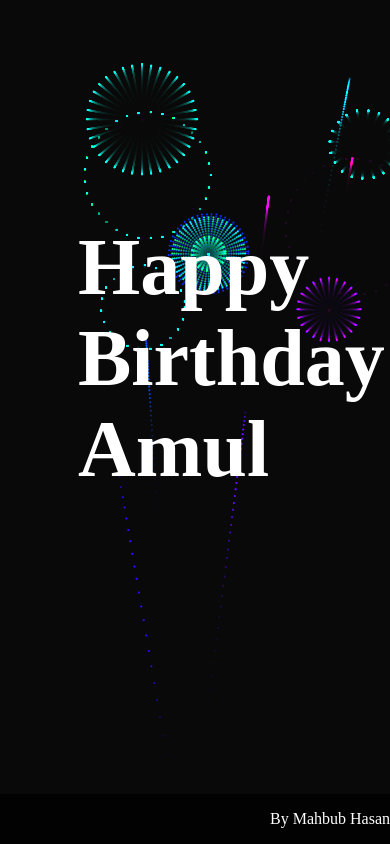
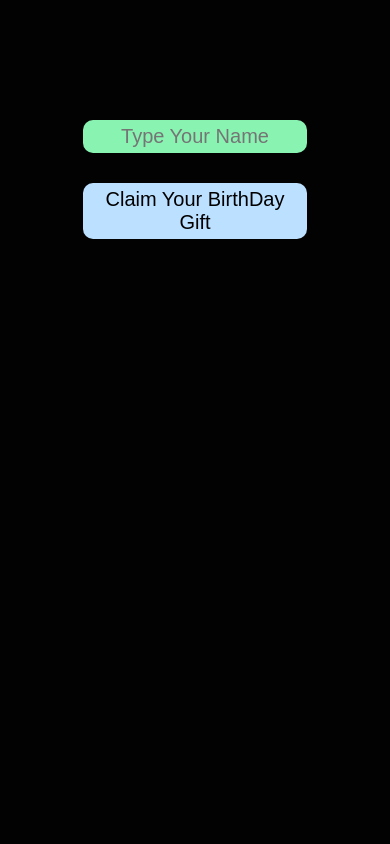
Before and after one commit to mahbubhasanhira/Happy_Birthday, a plain HTML site: page index.html in a window 390 px wide. Both pictures are taken after a click on the button "Claim Your BirthDay Gift". Drawn offline with Linux system fonts and the light colour scheme.

Commit message:
input add and make responsive

```diff
--- a/app.js
+++ b/app.js
@@ -158,9 +158,17 @@ document.ontouchstart = evt => birthday.onClick(evt)
 
 const birthDay_container = document.querySelector('.birthDay_container');
 const birthday_btn = document.querySelector('.birthday_btn')
+const name = document.getElementById('name');
 
-    birthday_btn.addEventListener('click', () => {
-
-        birthDay_container.style.display = 'block';
-        birthday_btn.style.display = 'none';
-    });
+      birthday_btn.addEventListener('click', () => {
+          const input = document.getElementById('input');
+          if(input.value.length == 0){
+            alert('Please Type Your Name');
+          }
+          else if(input.value.length > 1){
+              input.style.display = 'none';
+              name.textContent = input.value;
+              birthDay_container.style.display = 'block';
+              birthday_btn.style.display = 'none';
+          }
+      });
--- a/index.html
+++ b/index.html
@@ -8,13 +8,13 @@
 </head>
 <body>
    <div class="birthDay_container">
-        <h1>Happy Birthday Amul</h1>
+        <h1>Happy Birthday <span id="name"></span></h1>
+        <h3>Love From Mahbub</h3>
         <canvas id="birthday"></canvas>
    </div>
-
+          <input type="text" placeholder="Type Your Name" id="input">
         <button class="birthday_btn">Claim Your BirthDay Gift</button>
 
-        <p class="author">By Mahbub Hasan</p>
    <script src="app.js"></script>
 </body>
 </html>
--- a/style.css
+++ b/style.css
@@ -1,10 +1,11 @@
 body {
-    margin: -50px 0 0  0 ;
+    /* margin: -50px 0 0  0 ; */
     background: #020202;
   }
 
 .birthDay_container{
     display: none;
+    text-align: center;
   }
 
 canvas{
@@ -14,7 +15,8 @@ canvas{
 h1{
     position: absolute;
     top: 20%;
-    left: 20%;
+    left: 10%;
+    right: 10%;
     /* transform: translate(-50%, -50%); */
     color: #fff;
     font-family: "Source Sans Pro";
@@ -23,12 +25,42 @@ h1{
     -webkit-user-select: none;
     user-select: none;
   }
+  h3{
+    position: absolute;
+    top: 50%;
+    left: 30%;
+    right: 30%;
+    color: #fff;
+    font-family: "Source Sans Pro";
+    font-size: 3em;
+    font-weight: 800;
+    -webkit-user-select: none;
+    user-select: none;
+  }
+  #input{
+    width: 300px;
+    background-color: rgb(137, 243, 178);
+    border: none;
+    padding: 5px 0;
+    margin: 300px 40% 0 40%;
+    font-size: 20px;
+    font-weight: 500;
+    transition:  2s;
+    border-radius: 10px;
+    text-align: center;
+  }
+  #input:focus{
+    border: none;
+    background-color: rgb(255, 255, 255);
+  }
 .birthday_btn{
+    text-align: center;
+    width: 300px;
     background-color: rgb(188, 224, 255);
     border: none;
     cursor: pointer;
-    padding: 5px 15px;
-    margin: 300px 40%;
+    padding: 5px 20px;
+    margin: 30px 40%;
     font-size: 20px;
     font-weight: 500;
     transition:  2s;
@@ -38,15 +70,27 @@ h1{
 .birthday_btn:hover{
    background-color: rgb(22, 197, 116);
   }
-.author{
-    color: white;
-    text-align: end;
-  }
 
-  @media(max-width:360px){
+
+  @media(max-width:600px){
     h1{
+      top: 5%;
       left: 5%;
       right: 5%;
       text-align: center;
     }
+    h3{
+      left: 5%;
+      right: 5%;
+    }
+    #input{
+      width: 60%;
+      padding: 5px 0;
+      margin: 30% 20% 0 20%;
+
+    }
+    .birthday_btn{
+      width: 60%;
+      margin: 30px 20%;
+    }
   }
```
